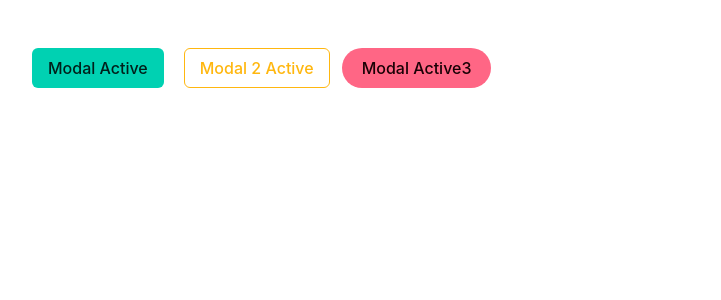
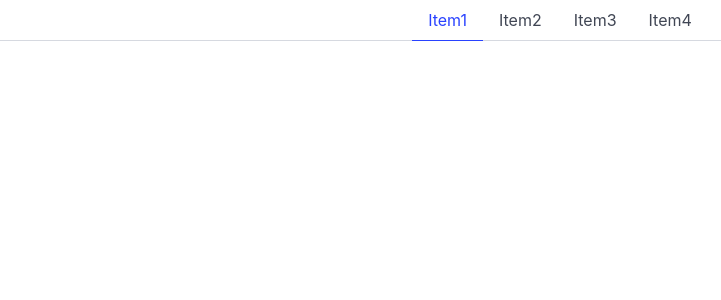
Before and after one commit to kellyh06/learnnode, a Vue app: page / in a window 1280 px wide. Shown: the top 300 px of the page, without its empty margins (80-801 px from the left). Built offline with nearby package versions, Linux system fonts and the light colour scheme.

Commit message:
Add Tabs component

```diff
--- a/src/App.vue
+++ b/src/App.vue
@@ -1,40 +1,12 @@
 <script setup>
-import { ref } from 'vue';
-import Modal from './components/Modal.vue';
-import ImgModal from './components/ImgModal.vue';
-
-
-let modalActive = ref(false);
-let modalActive2 = ref(false);
-let modalActive3 = ref(false);
+import {ref} from 'vue';
+import Tabs from './components/Tabs.vue';
+let titles = ref(['Item1', 'Item2', 'Item3', 'Item4']);
 
 </script>
 
 <template>
-    <div class="container">
-        <section class="section">
-            <div class="buttons">
-                <button class="button is-primary" @click="modalActive = true"> Modal Active</button>
-                <button class="button is-warning is-outlined ml-2" @click="modalActive2 = true"> Modal 2 Active</button>
-                <button class="button is-danger is-rounded" @click="modalActive3 = true"> Modal Active3</button>
-            </div>
-        </section>
-    </div>
-
-    <ImgModal :active="modalActive" @close="modalActive = false" url="https://picsum.photos/200/300?random=1">
-    </ImgModal>
-    <ImgModal :active="modalActive2" @close="modalActive2 = false" url="https://picsum.photos/200/300?random=2">
-    </ImgModal>
-    <Modal :active="modalActive3" @close="modalActive3 = false">
-        <div class="notification is-link">
-            <button class="delete"></button>
-            Primar lorem ipsum dolor sit amet, consectetur adipiscing elit lorem ipsum
-            dolor. <strong>Pellentesque risus mi</strong>, tempus quis placerat ut, porta
-            nec nulla. Vestibulum rhoncus ac ex sit amet fringilla. Nullam gravida purus
-            diam, et dictum <a>felis venenatis</a> efficitur.
-        </div>
-    </Modal>
-
+    <Tabs :items="titles"></Tabs>
 </template>
 
 <style></style>
--- /dev/null
+++ b/src/components/Tabs.vue
@@ -0,0 +1,16 @@
+<script setup>
+import {ref} from 'vue';
+
+    defineProps(['items']);
+    let active = ref(0);
+</script>
+
+<template>
+    <div class="tabs is-centered">
+        <ul>
+            <li  v-for="(item, key) in items" :class="{'is-active': key==active}" @click="active=key">
+                <a>{{item}}</a>
+            </li>
+        </ul>
+    </div>
+</template>
```
